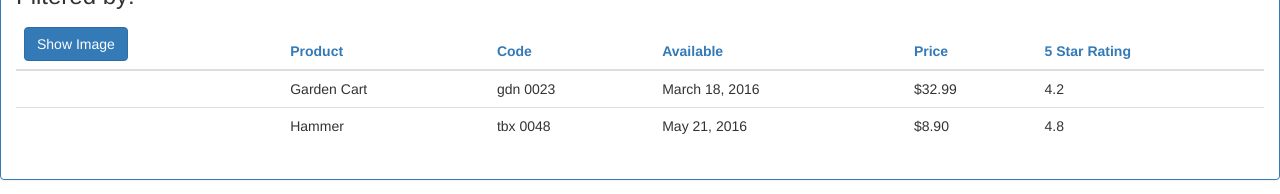
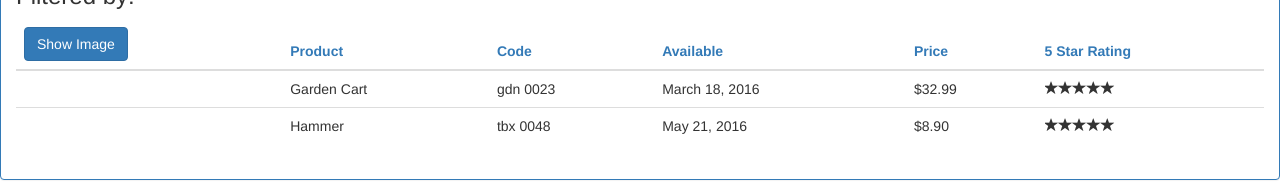
Before and after one commit to Darshan1821/APM, an Angular app: page /products in a window 1280 px wide. Shown: the part 204-398 px from the top of the page. Built offline with nearby package versions, Linux system fonts and the light colour scheme.

Commit message:
Implemented star component and its interaction with the product-list component

```diff
--- a/src/app/app.module.ts
+++ b/src/app/app.module.ts
@@ -5,12 +5,14 @@
 import { AppComponent } from './app.component';
 import { ProductListComponent } from './products/product-list.component';
 import { ConvertToSpacesPipe } from './shared/convert-to-spaces.pipe';
+import { StarComponent } from './shared/star.component';
 
 @NgModule({
   declarations: [
     AppComponent,
     ProductListComponent,
-    ConvertToSpacesPipe
+    ConvertToSpacesPipe,
+    StarComponent
   ],
   imports: [
     BrowserModule,
--- a/src/app/products/product-list.component.html
+++ b/src/app/products/product-list.component.html
@@ -44,7 +44,8 @@
                         <td>{{product.productCode | lowercase | convertToSpaces: '-' }}</td>
                         <td>{{product.releaseDate}}</td>
                         <td>{{product.price | currency:'USD':true:'1.2-2'}}</td>
-                        <td>{{product.starRating}}</td>
+                        <td><pm-star [rating]='product.starRating'
+                                (ratingClicked)='onRatingClicked($event)'></pm-star></td>
                     </tr>
                 </tbody>
             </table>
--- a/src/app/products/product-list.component.ts
+++ b/src/app/products/product-list.component.ts
@@ -50,6 +50,10 @@
         this.listFilter = '';
     }
 
+    onRatingClicked(message: string): void{
+        this.pageTitle = 'Product List: ' + message;
+    }
+
     performFilter(filterBy: string): IProduct[] {
         filterBy = filterBy.toLocaleLowerCase();
         return this.products.filter((product: IProduct) =>
--- a/src/app/shared/star.component.html
+++ b/src/app/shared/star.component.html
@@ -1,6 +1,7 @@
 <div class='crop'
     [style.width.px]='starWidth'
-    [title]='rating'>
+    [title]='rating'
+    (click)='onClick()'>
     <div style='width: 86px'>
         <span class='glyphicon glyphicon-star'></span>
         <span class='glyphicon glyphicon-star'></span>
--- /dev/null
+++ b/src/app/shared/star.component.ts
@@ -0,0 +1,21 @@
+import { Component, OnChanges, Input, Output, EventEmitter } from '@angular/core';
+
+@Component({
+    selector: 'pm-star',
+    templateUrl: './star.component.html',
+    styleUrls: ['./star.component.css']
+})
+export class StarComponent implements OnChanges{
+
+    @Input() rating: number;
+    starWidth: number;
+    @Output() ratingClicked: EventEmitter<string> = new EventEmitter<string>();
+
+    ngOnChanges(): void {
+        this.starWidth = this.rating * 86/5;
+    }
+
+    onClick(): void{
+        this.ratingClicked.emit(`The rating ${this.rating} was clicked!`);
+    }
+}
```
